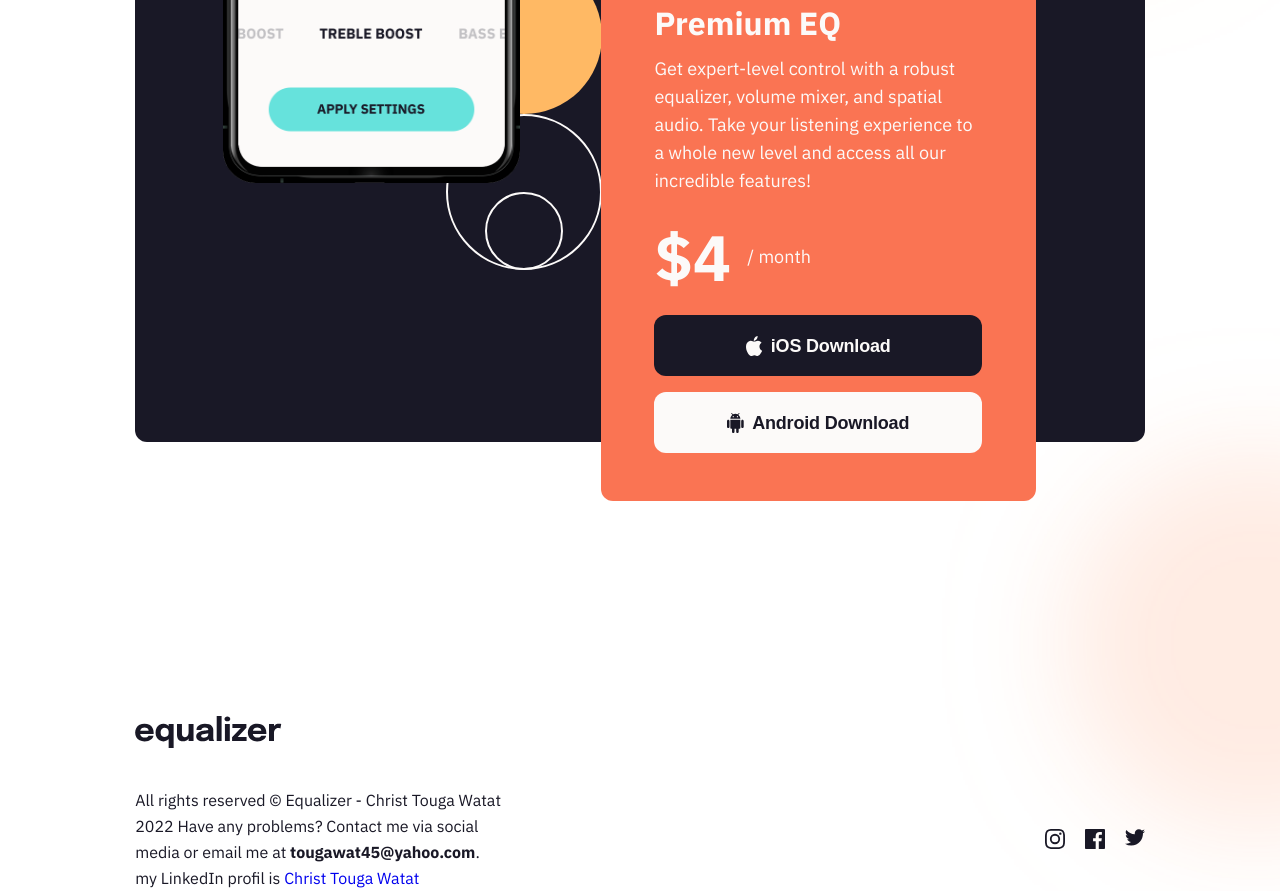
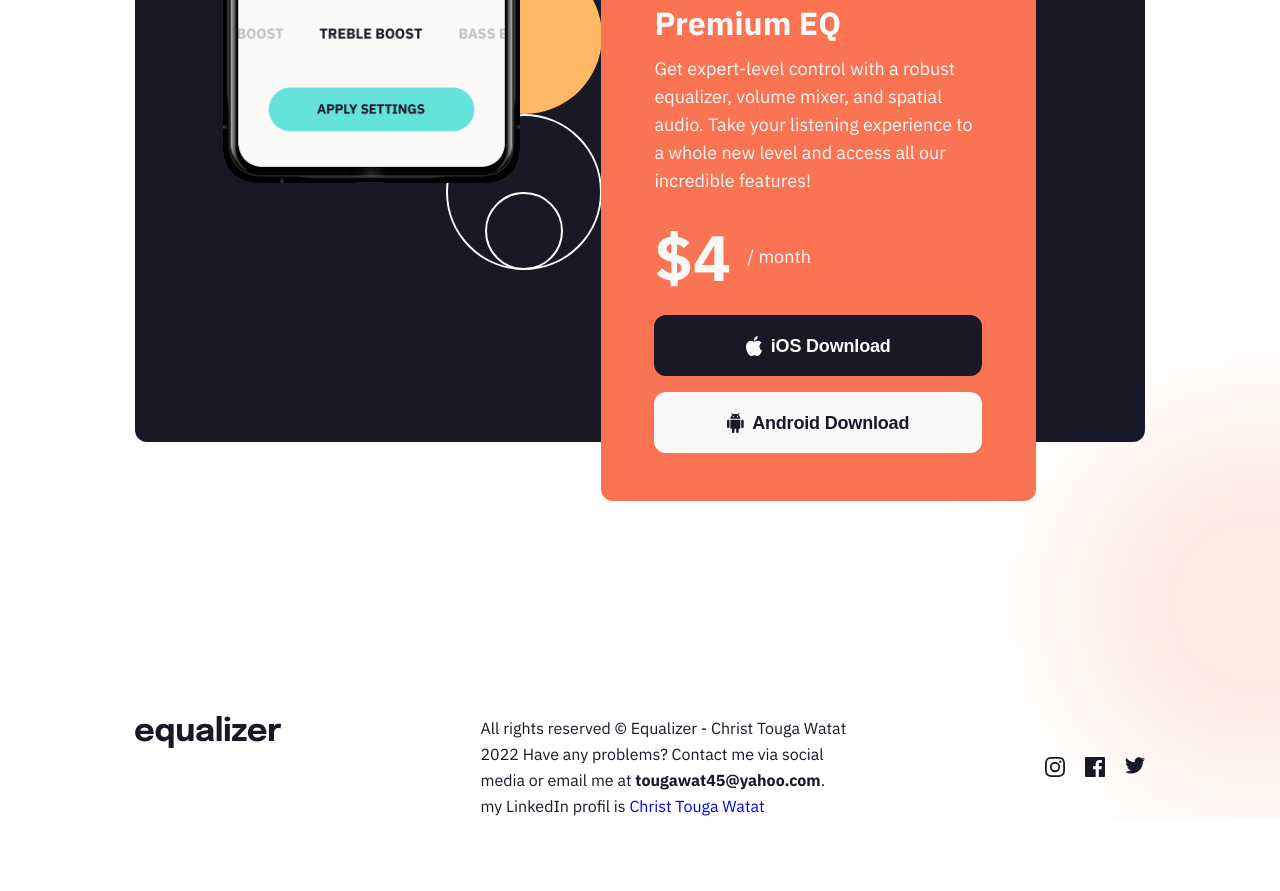
Before and after one commit to Christ-Kevin/e-landing-page, a plain HTML site: page index.html in a window 1280 px wide. Shown: the part 963-1854 px from the top of the page. After the commit the page ends 1782 px from the top, so only its background shows below. Drawn offline with Linux system fonts and the light colour scheme.

Commit message:
solution

```diff
--- a/index.html
+++ b/index.html
@@ -32,15 +32,16 @@
             </section>
         </main>
     </div>
-    <aside id="logo-footer" aria-label="logo-2"><img src="./assets/logo.svg" alt="logo equalizer footer" height="33" width="147"></aside>
+
     <footer> <!-- to-do: add address nav ul and li tags put logo-footer inside the footer-->
+        <aside id="logo-footer" aria-label="logo-2"><img src="./assets/logo.svg" alt="logo equalizer footer" height="33" width="147"></aside>
         <div class="address">All rights reserved © Equalizer - Christ Touga Watat 2022 Have any problems? Contact me via social media or email me at <span class="email">tougawat45@yahoo.com</span>. my LinkedIn profil is <a href="https://linkedin.com/in/christ-k%C3%A9vin-touga-watat-32026712a">Christ Touga Watat</a></div>
-        <div class="social_media"><a href="https://www.instagram.com/kevin2370t/" target="_blank" aria-label="instagram account"><svg width="20" height="20" xmlns="http://www.w3.org/2000/svg" aria-hidden="true">
+        <nav class="social_media"><ul><li><a href="https://www.instagram.com/kevin2370t/" target="_blank" aria-label="instagram account"><svg width="20" height="20" xmlns="http://www.w3.org/2000/svg" aria-hidden="true">
                     <path d="M10 1.802c2.67 0 2.987.01 4.042.059 2.71.123 3.975 1.409 4.099 4.099.048 1.054.057 1.37.057 4.04 0 2.672-.01 2.988-.057 4.042-.124 2.687-1.387 3.975-4.1 4.099-1.054.048-1.37.058-4.041.058-2.67 0-2.987-.01-4.04-.058-2.718-.124-3.977-1.416-4.1-4.1-.048-1.054-.058-1.37-.058-4.041 0-2.67.01-2.986.058-4.04.124-2.69 1.387-3.977 4.1-4.1 1.054-.048 1.37-.058 4.04-.058ZM10 0C7.284 0 6.944.012 5.877.06 2.246.227.227 2.242.061 5.877.01 6.944 0 7.284 0 10s.012 3.057.06 4.123c.167 3.632 2.182 5.65 5.817 5.817 1.067.048 1.407.06 4.123.06s3.057-.012 4.123-.06c3.629-.167 5.652-2.182 5.816-5.817.05-1.066.061-1.407.061-4.123s-.012-3.056-.06-4.122C19.777 2.249 17.76.228 14.124.06 13.057.01 12.716 0 10 0Zm0 4.865a5.135 5.135 0 1 0 0 10.27 5.135 5.135 0 0 0 0-10.27Zm0 8.468a3.333 3.333 0 1 1 0-6.666 3.333 3.333 0 0 1 0 6.666Zm5.338-9.87a1.2 1.2 0 1 0 0 2.4 1.2 1.2 0 0 0 0-2.4Z" fill="#191826" />
-                </svg></a><a href="https://www.facebook.com/christkevin.watat" target="_blank" aria-label="facebook account"><svg width="20" height="20" xmlns="http://www.w3.org/2000/svg" aria-hidden="true">
+                </svg></a></li><li><a href="https://www.facebook.com/christkevin.watat" target="_blank" aria-label="facebook account"><svg width="20" height="20" xmlns="http://www.w3.org/2000/svg" aria-hidden="true">
                     <path d="M18.896 0H1.104C.494 0 0 .494 0 1.104v17.793C0 19.506.494 20 1.104 20h9.58v-7.745H8.076V9.237h2.606V7.01c0-2.583 1.578-3.99 3.883-3.99 1.104 0 2.052.082 2.329.119v2.7h-1.598c-1.254 0-1.496.597-1.496 1.47v1.928h2.989l-.39 3.018h-2.6V20h5.098c.608 0 1.102-.494 1.102-1.104V1.104C20 .494 19.506 0 18.896 0Z" fill="#191826" />
-                </svg></a><a href="https://twitter.com/Kevin34722372" target="_blank" aria-label="twitter account"><svg width="20" height="17" aria-hidden="true" xmlns="http://www.w3.org/2000/svg">
+                </svg></a></li><li><a href="https://twitter.com/Kevin34722372" target="_blank" aria-label="twitter account"><svg width="20" height="17" aria-hidden="true" xmlns="http://www.w3.org/2000/svg">
                     <path d="M20 2.172a8.192 8.192 0 0 1-2.357.646 4.11 4.11 0 0 0 1.805-2.27 8.22 8.22 0 0 1-2.606.996A4.096 4.096 0 0 0 13.847.248c-2.65 0-4.596 2.472-3.998 5.037A11.648 11.648 0 0 1 1.392 1a4.109 4.109 0 0 0 1.27 5.478 4.086 4.086 0 0 1-1.858-.513c-.045 1.9 1.318 3.679 3.291 4.075a4.113 4.113 0 0 1-1.853.07 4.106 4.106 0 0 0 3.833 2.849A8.25 8.25 0 0 1 0 14.658a11.616 11.616 0 0 0 6.29 1.843c7.618 0 11.923-6.434 11.663-12.205A8.354 8.354 0 0 0 20 2.172Z" fill="#191826" />
-                </svg></a></div>
+                </svg></a></li></ul></nav>
     </footer>
 </body></html>
--- a/styles/style.css
+++ b/styles/style.css
@@ -172,7 +172,6 @@ body > div:last-of-type {
 }
 
 footer {
-    padding-top: 2rem;
     display: flex;
     flex-direction: column;
 }
@@ -185,7 +184,7 @@ a {
     text-decoration: none;
 }
 
-.social_media {
+.social_media ul{
     display: flex;
     flex-wrap: wrap;
     justify-content: center;
@@ -232,6 +231,11 @@ main {
 
 }
 
+ul {
+    list-style: none;
+    padding: 0;
+}
+
 
 
 @media (min-width: 48em) {
@@ -273,11 +277,21 @@ main {
         flex-direction: row;
         justify-content: space-between;
         align-items: center;
+        flex-wrap: wrap;
+    }
+
+footer aside {
+         flex: 1 1 100%;
+    padding-bottom: 2rem;
+    }
+
+    .social_media {
+        flex: 0 0 auto;
     }
 
     .address {
         padding-bottom: 0;
-        width: 22.875rem;
+        flex: 0 0 22.875rem;
     }
 
     .container {
@@ -353,6 +367,11 @@ main {
         .container .phone img {
                 margin-left: 5.5rem;
     }
+
+    footer aside {
+         flex: 0 0 auto;
+        margin-bottom: auto;
+    }
 }
 
 @media (hover: hover) {
```
